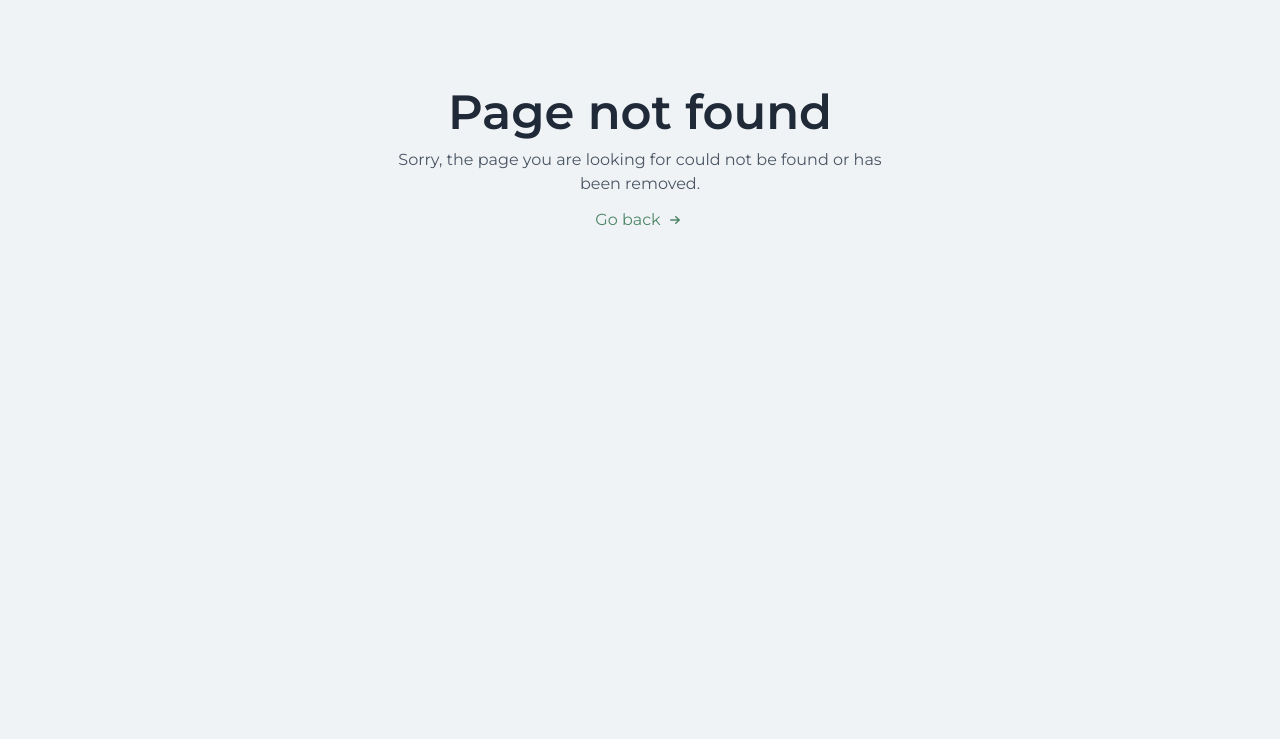
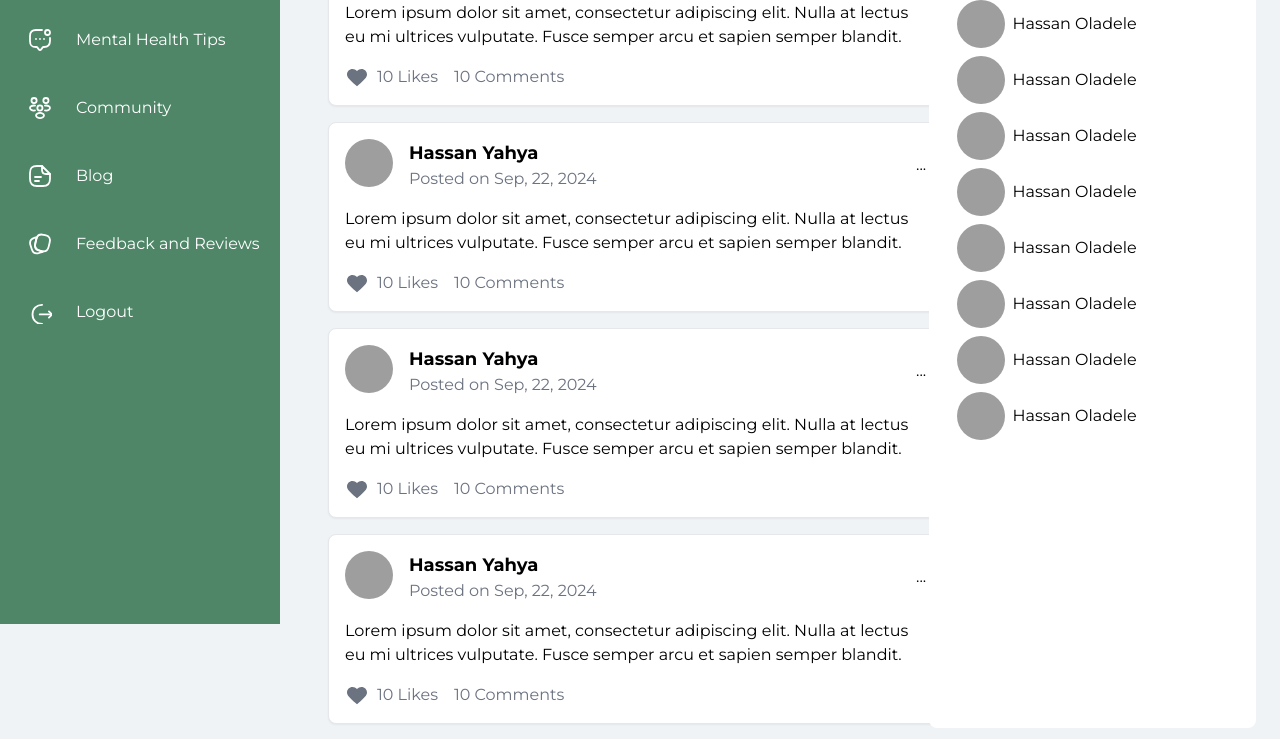
Before and after one commit to consuelo-th/consuelo-frontend, a React (Vite) app: page /dashboard/community in a window 1280 px wide. Before the commit this address had no page. Shown: the part 240-979 px from the top of the page. Before the commit the page ends 800 px from the top, so only its background shows below. Built offline with nearby package versions, Linux system fonts and the light colour scheme; sample sign-in values are in the browser's storage; grey boxes are pictures that could not be loaded; a web font is replaced by a local one.

Commit message:
Change forum to community

```diff
--- a/src/App.jsx
+++ b/src/App.jsx
@@ -10,7 +10,7 @@ import {
   AdminBlogs,
   AdminHome,
   Profile,
-  Forum,
+  Community,
   AdminSelfAffirmation,
   FeedbackandReviews,
   AdminMentalHealthTips,
@@ -43,7 +43,7 @@ function App() {
           <Route path="home" element={user.isAdmin ? <AdminHome /> : <BasicHome />} />
           <Route path="self-affirmation" element={user.isAdmin ? <AdminSelfAffirmation /> : <BasicSelfAffirmation />} />
           <Route path="mental-health-tips" element={user.isAdmin ? <AdminMentalHealthTips /> : <BasicMentalHealthTips />} />
-          <Route path="forum" element={<Forum />} />
+          <Route path="community" element={<Community />} />
           <Route path="blogs" element={user.isAdmin ? <AdminBlogs /> : <BasicBlogs />} />
           <Route path="blog/:id" element={user.isAdmin ? <AdminBlog /> : <BasicBlog />} />
           <Route path="feedbacks" element={<FeedbackandReviews />} />
--- a/src/components/ForumCard.jsx
+++ b/src/components/CommunityCard.jsx
@@ -1,6 +1,6 @@
 import React from 'react';
 
-const ForumCard = () => {
+const CommunityCard = () => {
     return (
         <div className="border bg-white shadow-sm rounded-lg p-4 mb-4">
             <div className="flex space-x-4">
@@ -28,4 +28,4 @@ const ForumCard = () => {
      );
 }
 
-export default ForumCard;
+export default CommunityCard;
--- a/src/data.js
+++ b/src/data.js
@@ -45,8 +45,8 @@ export let navigation = [
   },
   {
     id: 3,
-    title: "Forum",
-    path: "/dashboard/forum",
+    title: "Community",
+    path: "/dashboard/community",
     svg: {
       path: [
         "M14.9999 5.967C14.9499 5.95866 14.8916 5.95866 14.8416 5.967C13.6916 5.92533 12.7749 4.98366 12.7749 3.81699C12.7749 2.62533 13.7332 1.66699 14.9249 1.66699C16.1166 1.66699 17.0749 2.63366 17.0749 3.81699C17.0666 4.98366 16.1499 5.92533 14.9999 5.967Z",
--- a/src/index.js
+++ b/src/index.js
@@ -1,7 +1,7 @@
 export { default as Landing} from "./pages/Landing";
 export { default as Auth } from "./pages/Auth"
 export { default as Layout} from "./layout/Layout";
-export { default as Forum} from "./pages/Forum";
+export { default as Community} from "./pages/Community";
 export { default as Profile} from "./pages/Profile";
 export { default as AdminHome} from "./pages/admin/Home";
 export { default as AdminBlog } from "./pages/admin/Blog";
--- a/src/pages/Forum.jsx
+++ b/src/pages/Community.jsx
@@ -1,11 +1,11 @@
 import React, { useContext, useState } from 'react';
 import Button from '../components/common/button';
-import ForumCard from '../components/ForumCard';
+import CommunityCard from '../components/CommunityCard';
 import { ModalContext } from "../contexts/ModalContext";
 import Modal from '../components/Modal'
 import getUser from '../services/user';
 
-const Forum = () => {
+const Community = () => {
     const [newPost, setNewPost] = useState(false)
     const { isModalOpen, setIsModalOpen } = useContext(ModalContext)
     const user = getUser();
@@ -25,13 +25,13 @@ const Forum = () => {
                 </div>
 
                <div className='mt-5'>
-                    <ForumCard />
-                    <ForumCard />
-                    <ForumCard />
-                    <ForumCard />
-                    <ForumCard />
-                    <ForumCard />
-                    <ForumCard />
+                    <CommunityCard />
+                    <CommunityCard />
+                    <CommunityCard />
+                    <CommunityCard />
+                    <CommunityCard />
+                    <CommunityCard />
+                    <CommunityCard />
                </div>
 
             </div>
@@ -129,4 +129,4 @@ const Forum = () => {
      );
 }
 
-export default Forum;
+export default Community;
```
